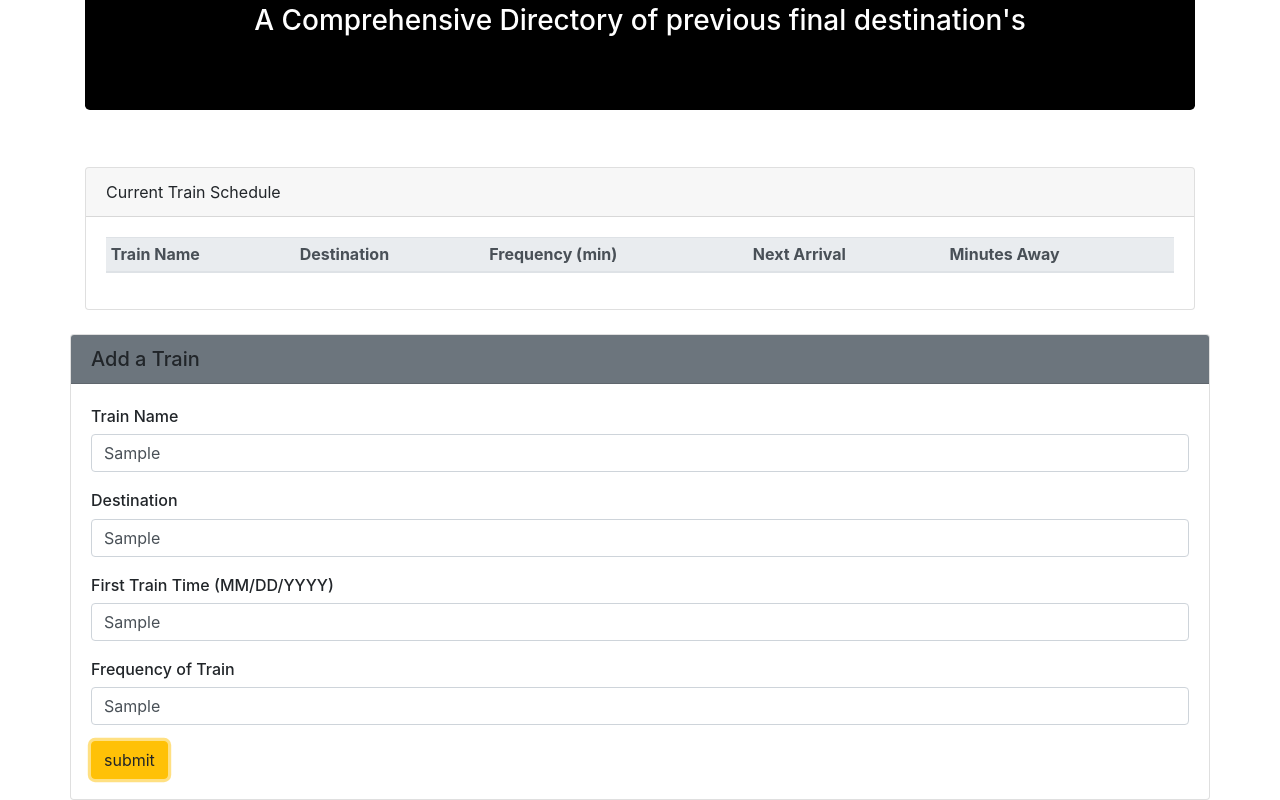
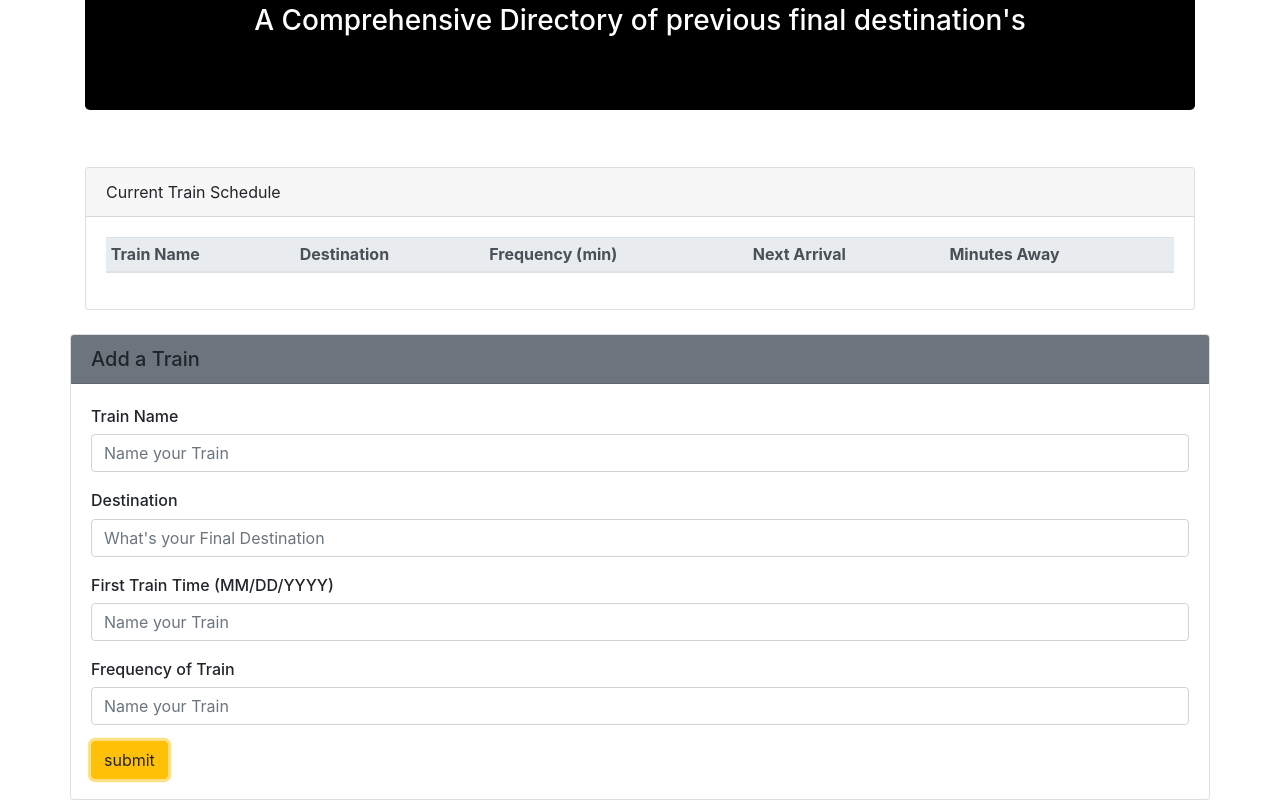
Before and after one commit to SeanP8/TrainScheduler, a plain HTML site: page index.html in a window 1280 px wide. Both pictures are taken after typing "Sample", "Sample", "Sample", "Sample" into the empty fields and a click on the input "submit". Shown: the part 116-916 px from the top of the page. Drawn offline with nearby package versions, Linux system fonts and the light colour scheme; no server answers.

Commit message:
have not incorporated moment.js yet

```diff
--- a/assets/javascript/app.js
+++ b/assets/javascript/app.js
@@ -30,7 +30,7 @@ $("#submit").on("click", function () {
 
     name = $("#train-name").val().trim();
     destination = $("#destination").val().trim();
-    firstTrain = moment($("#train1-time").val().trim(), "MM/DD/YYY").format("X");
+    firstTrain = $("#train1-time").val().trim();
     frequency = $("#frequency").val().trim();
 
 
@@ -49,17 +49,17 @@ $("#submit").on("click", function () {
         firstTrain: firstTrain,
         frequency: frequency,
         dateAdded: firebase.database.ServerValue.TIMESTAMP
-    })
+    });
 
 
-    // // Clears all of the text-boxes
+    // Clears all of the text-boxes
 
-    // $("#train-name").val("");
-    // $("#destination").val("");
-    // $("#train1-time").val("");
-    // $("#frequency").val("");
+    $("#train-name").val("");
+    $("#destination").val("");
+    $("#train1-time").val("");
+    $("#frequency").val("");
 
-})
+});
 
 
 // 3. Create firebase event for adding info from the database and a row in the html when a user adds an entry
--- a/index.html
+++ b/index.html
@@ -6,28 +6,12 @@
     <meta charset="utf-8">
     <meta name="viewport" content="width=device-width, initial-scale=1, shrink-to-fit=no">
 
-    <!-- Bootstrap CSS -->
-    <link rel="stylesheet" href="https://stackpath.bootstrapcdn.com/bootstrap/4.1.3/css/bootstrap.min.css" integrity="sha384-MCw98/SFnGE8fJT3GXwEOngsV7Zt27NXFoaoApmYm81iuXoPkFOJwJ8ERdknLPMO"
-        crossorigin="anonymous">
 
-    <script src="https://code.jquery.com/jquery-3.3.1.slim.min.js" integrity="sha384-q8i/X+965DzO0rT7abK41JStQIAqVgRVzpbzo5smXKp4YfRvH+8abtTE1Pi6jizo"
-        crossorigin="anonymous"></script>
-    <script src="https://cdnjs.cloudflare.com/ajax/libs/popper.js/1.14.3/umd/popper.min.js" integrity="sha384-ZMP7rVo3mIykV+2+9J3UJ46jBk0WLaUAdn689aCwoqbBJiSnjAK/l8WvCWPIPm49"
-        crossorigin="anonymous"></script>
-    <script src="https://stackpath.bootstrapcdn.com/bootstrap/4.1.3/js/bootstrap.min.js" integrity="sha384-ChfqqxuZUCnJSK3+MXmPNIyE6ZbWh2IMqE241rYiqJxyMiZ6OW/JmZQ5stwEULTy"
-        crossorigin="anonymous"></script>
-
-    <!--add moment.js-->
-    <script src="https://cdnjs.cloudflare.com/ajax/libs/moment.js/2.22.2/locale/af.js"></script>
-
-    <link rel="stylesheet" href="assets/reset.css">
-    <link rel="stylesheet" href="assets/style.css">
-
-
+ <!--Enable firebase-->
+  <script src="https://www.gstatic.com/firebasejs/5.5.7/firebase.js"></script>
 
     <title>Train Schedule</title>
-    <!--Enable firebase-->
-    <script src="https://www.gstatic.com/firebasejs/5.5.7/firebase.js"></script>
+
 </head>
 
 <body>
@@ -100,10 +84,22 @@
     </div>
 
 
-    <!-- Optional JavaScript -->
-    <!-- jQuery first, then Popper.js, then Bootstrap JS -->
+    <!-- Bootstrap CSS -->
+    <link rel="stylesheet" href="https://stackpath.bootstrapcdn.com/bootstrap/4.1.3/css/bootstrap.min.css" integrity="sha384-MCw98/SFnGE8fJT3GXwEOngsV7Zt27NXFoaoApmYm81iuXoPkFOJwJ8ERdknLPMO"
+        crossorigin="anonymous">
 
+    <script src="https://code.jquery.com/jquery-3.3.1.slim.min.js" integrity="sha384-q8i/X+965DzO0rT7abK41JStQIAqVgRVzpbzo5smXKp4YfRvH+8abtTE1Pi6jizo"
+        crossorigin="anonymous"></script>
+    <script src="https://cdnjs.cloudflare.com/ajax/libs/popper.js/1.14.3/umd/popper.min.js" integrity="sha384-ZMP7rVo3mIykV+2+9J3UJ46jBk0WLaUAdn689aCwoqbBJiSnjAK/l8WvCWPIPm49"
+        crossorigin="anonymous"></script>
+    <script src="https://stackpath.bootstrapcdn.com/bootstrap/4.1.3/js/bootstrap.min.js" integrity="sha384-ChfqqxuZUCnJSK3+MXmPNIyE6ZbWh2IMqE241rYiqJxyMiZ6OW/JmZQ5stwEULTy"
+        crossorigin="anonymous"></script>
 
+    <!--add moment.js-->
+    <script src="https://cdnjs.cloudflare.com/ajax/libs/moment.js/2.22.2/locale/af.js"></script>
+
+    <link rel="stylesheet" href="assets/reset.css">
+    <link rel="stylesheet" href="assets/style.css">
 
 
 
```
